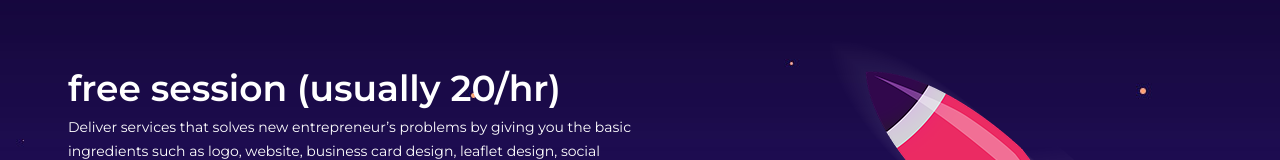
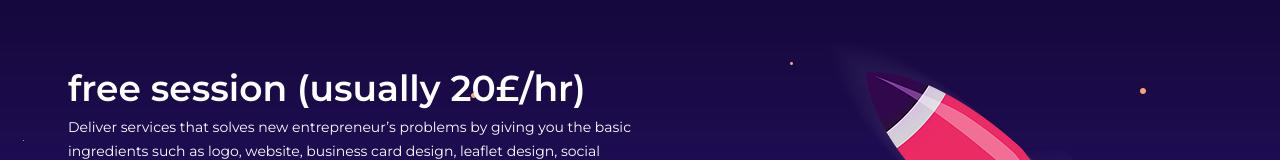
Before and after one commit to Amroach/jagxpy, a plain HTML site: page index.html in a window 1280 px wide. Shown: the part 261-421 px from the top of the page. Drawn offline with nearby package versions, Linux system fonts and the light colour scheme.

Commit message:
Update index.html

```diff
--- a/index.html
+++ b/index.html
@@ -68,7 +68,7 @@
 			<div class="hero-content text-white">
 				<div class="row">
 					<div data-aos="zoom-in" class="col-lg-6 pr-0">
-						<h2>free session (usually 20/hr)</h2>
+						<h2>free session (usually 20£/hr)</h2>
 						<p>Deliver services that solves new entrepreneur’s problems by giving you the basic ingredients such as logo, website, business card design, leaflet design, social media management, content and more.</p>
 						<a href="https://wa.me/447460177238?text=Hello%20am%20interested" class="site-btn">get started</a>
 					</div>
```
